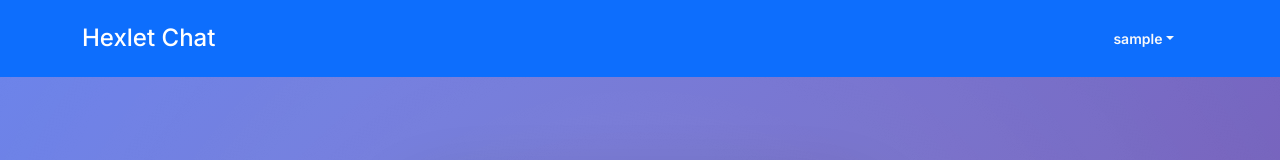
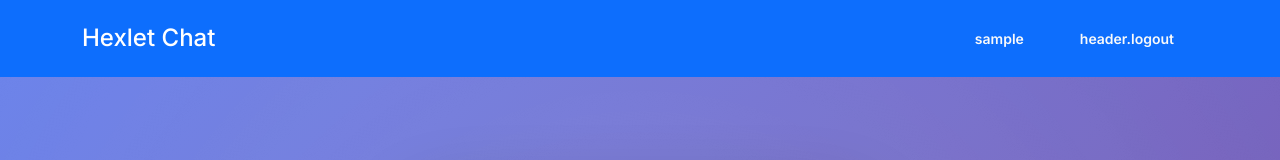
Before and after one commit to l1nky358/fullstack-javascript-project-12, a React (Vite) app in the folder frontend/: page /login in a window 1280 px wide. Shown: the top 160 px of the page. Built offline with nearby package versions, Linux system fonts and the light colour scheme; sample sign-in values are in the browser's storage.

Commit message:
Update Header.jsx

```diff
--- a/frontend/src/components/Header.jsx
+++ b/frontend/src/components/Header.jsx
@@ -18,24 +18,19 @@ const Header = () => {
         <h1 className="h4 m-0">Hexlet Chat</h1>
 
         {token && (
-          <div className="dropdown">
+          <div>
             <button
-              className="btn btn-outline-light dropdown-toggle"
-              type="button"
-              name="general"
-              id="dropdownMenuButton"
-              data-bs-toggle="dropdown"
-              aria-expanded="false"
+              className="btn btn-outline-light"
+              aria-label="general"
             >
               {username}
             </button>
-            <ul className="dropdown-menu" aria-labelledby="dropdownMenuButton">
-              <li>
-                <button className="dropdown-item" onClick={handleLogout}>
-                  {t('header.logout')}
-                </button>
-              </li>
-            </ul>
+            <button
+              className="btn btn-outline-light btn-sm ms-2"
+              onClick={handleLogout}
+            >
+              {t('header.logout')}
+            </button>
           </div>
         )}
       </div>
```
